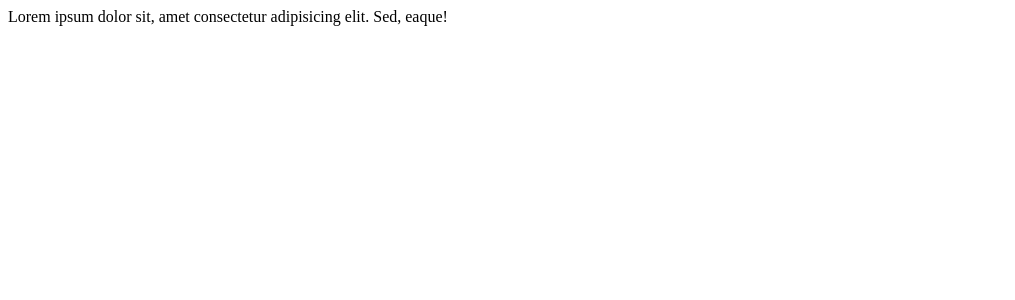
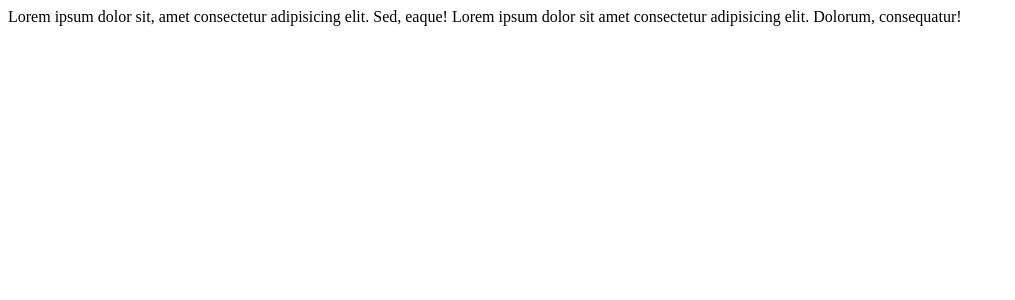
Before and after one commit to mainsolutions/ms-APP, an Angular app in the folder ms-app/: page / in a window 1280 px wide. Shown: the top 300 px of the page, without its empty margins (0-1015 px from the left). Built offline with nearby package versions, Linux system fonts and the light colour scheme.

Commit message:
commit teste

```diff
--- a/ms-app/src/app/app.component.html
+++ b/ms-app/src/app/app.component.html
@@ -1,3 +1,2 @@
-
 <router-outlet></router-outlet>
-Lorem ipsum dolor sit, amet consectetur adipisicing elit. Sed, eaque!
+Lorem ipsum dolor sit, amet consectetur adipisicing elit. Sed, eaque! Lorem ipsum dolor sit amet consectetur adipisicing elit. Dolorum, consequatur!
```
